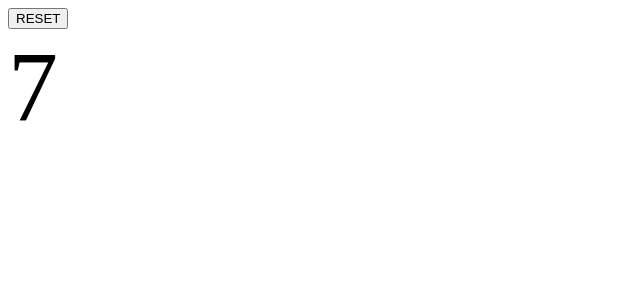
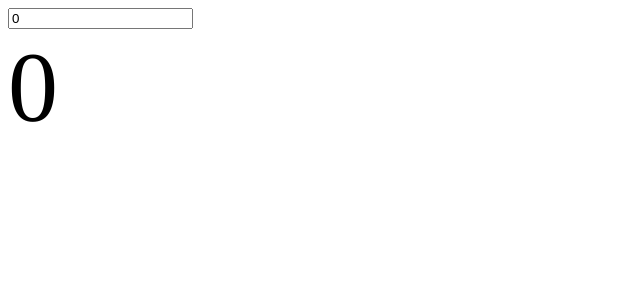
Before and after one commit to ChangsongYao/vuex2rumentg, a Vue app: page / in a window 1280 px wide. Shown: the top 300 px of the page, without its empty margins (0-640 px from the left). Built offline with nearby package versions, Linux system fonts and the light colour scheme; a web font is replaced by a local one.

Commit message:
3.4 让映射的计算属性支持v-model指令

```diff
--- a/src/App.vue
+++ b/src/App.vue
@@ -1,7 +1,7 @@
 <template>
   <div id="app" v-cloak>
-    <button @click="reset">RESET</button>
-    <ez-counter></ez-counter>
+    <input type="number" v-model="counter">
+    <div class="counter">{{counter}}</div>
   </div>
 </template>
 
@@ -19,28 +19,21 @@
       INCREASE(state){
         state.counter++;
       },
-      RESET(state){
-        state.counter = 0;
+      RESET(state,val){
+        state.counter = val;
       }
     }
   });
 
-  const EzCounter = {
-    template:'<div class="counter">{{counter}}</div>',
-    computed:Vuex.mapState(['counter']),
-    methods:{
-      inc(){ this.$store.commit('INCREASE')}
-    },
-    created(){
-      setInterval(()=>this.inc(),1000);
-    }
-  };
-
   export default {
     name: 'App',
     store:store,
-    methods: Vuex.mapMutations({reset:'RESET'}),
-    components:{EzCounter}
+    computed:{
+      counter:{
+        get() { return this.$store.state.counter},
+        set(v){ this.$store.commit('RESET',v)}
+      }
+    }
   }
 
 </script>
```
